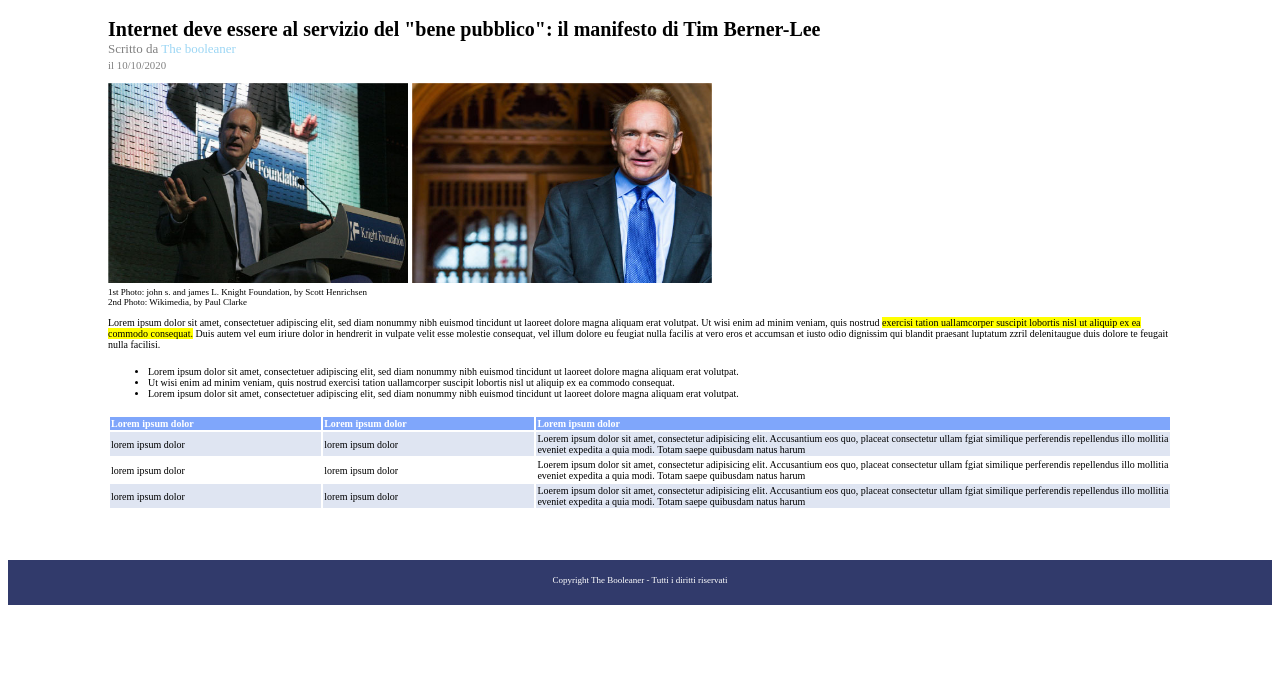
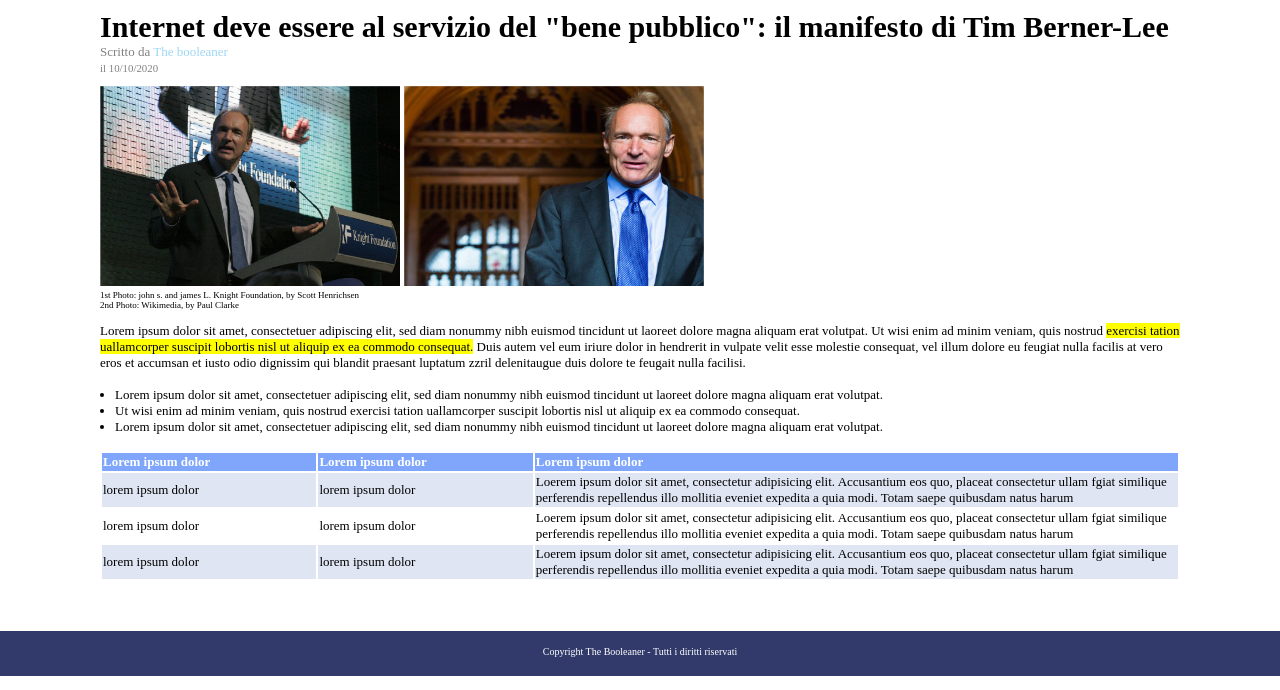
Before and after one commit to CristianMastro/html-css-booleaner, a plain HTML site: page index.html in a window 1280 px wide. Shown: the part 110-800 px from the top of the page. Drawn offline with Linux system fonts and the light colour scheme.

Commit message:
fix: size tex and margin

```diff
--- a/style.css
+++ b/style.css
@@ -1,3 +1,7 @@
+body {
+    margin: 0;
+}
+
 header {
     height: 100px;
     background-image: url(./img/pattern.png);
@@ -16,7 +20,7 @@ header {
 }
 
 h1{
-    font-size: 20px;
+    font-size: 30px;
     margin-top: 20px;
     margin-bottom: 0;
 }
@@ -45,6 +49,10 @@ h1{
     margin-top: 0;
 }
 
+ul {
+    padding-left: 15px;
+}
+
 #lorem-section {
     margin: 0 100px;
 }
@@ -54,12 +62,12 @@ h1{
 }
 
 #text-lorem {
-    font-size: x-small;
+    font-size: small;
     margin-bottom: 10px;
 }
 
 .list-lorem {
-    font-size: x-small;
+    font-size: small;
 }
 
 .lorem-table-slot {
@@ -69,7 +77,7 @@ h1{
 .table-title {
     background-color: #7fa6fb;
     color: white;
-    font-size: x-small;
+    font-size: small;
     text-align: left;
 }
 
@@ -82,7 +90,7 @@ h1{
 }
 
 tbody {
-    font-size: x-small;
+    font-size: small;
 }
 
 footer {
@@ -91,6 +99,6 @@ footer {
     margin-top: 50px;
     color: white;
     text-align: center;
-    font-size: xx-small;
+    font-size: x-small;
     padding-top: 15px;
 }
```
